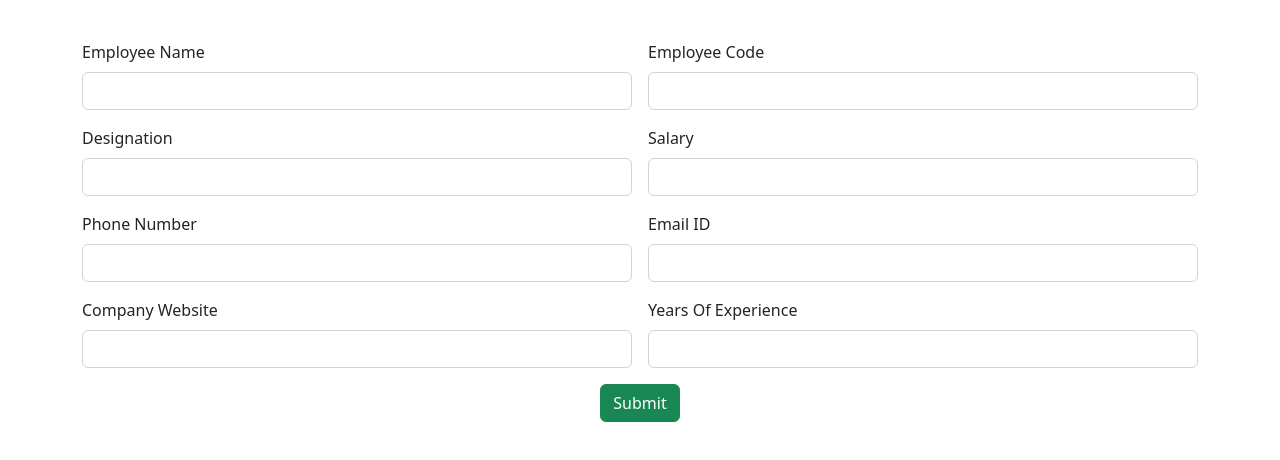
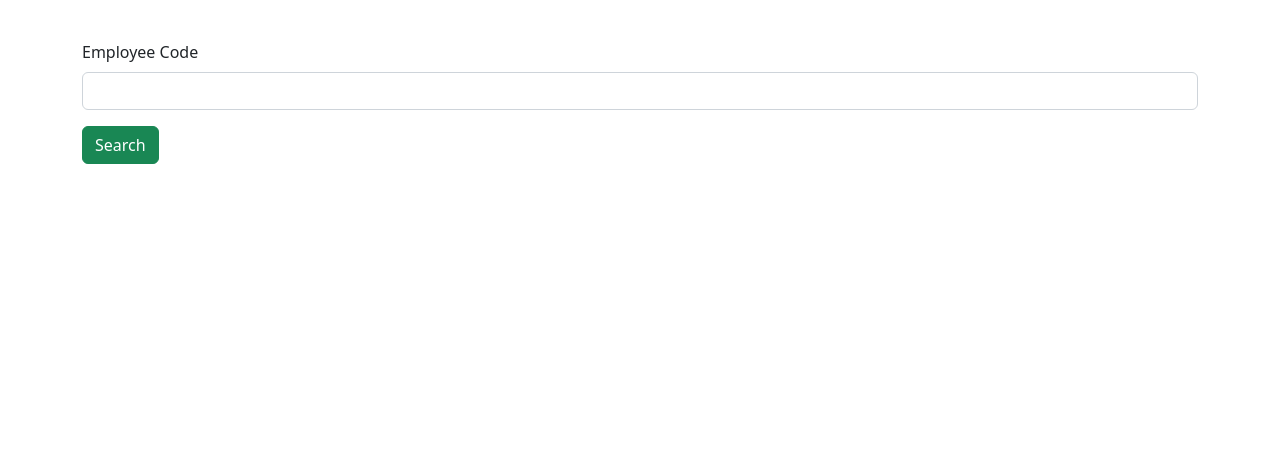
Before and after one commit to jeevaann1999/EmployeeApp-Angular, an Angular app: page / in a window 1280 px wide. Shown: the top 460 px of the page. Built offline with nearby package versions, Linux system fonts and the light colour scheme.

Commit message:
added search

```diff
--- a/src/app/app.component.html
+++ b/src/app/app.component.html
@@ -1,2 +1,2 @@
-<app-add-employee></app-add-employee>
+<app-search-employee></app-search-employee>
 <router-outlet></router-outlet>
--- a/src/app/app.module.ts
+++ b/src/app/app.module.ts
@@ -5,12 +5,14 @@
 import { AppComponent } from './app.component';
 import { AdminLoginComponent } from './admin-login/admin-login.component';
 import { AddEmployeeComponent } from './add-employee/add-employee.component';
+import { SearchEmployeeComponent } from './search-employee/search-employee.component';
 
 @NgModule({
   declarations: [
     AppComponent,
     AdminLoginComponent,
-    AddEmployeeComponent
+    AddEmployeeComponent,
+    SearchEmployeeComponent
   ],
   imports: [
     BrowserModule,
--- /dev/null
+++ b/src/app/search-employee/search-employee.component.html
@@ -0,0 +1,15 @@
+<div class="container">
+    <div class="row">
+        <div class="col col-12 col-sm-12 col-md-12 col-lg-12 col-xl-12 col-xxl-12">
+            <div class="row g-3 mt-4">
+                <div class="col col-12 col-sm-12 col-md-12 col-lg-12 col-xl-12 col-xxl-12">
+                    <label for="" class="form-label">Employee Code</label>
+                    <input type="text" class="form-control">
+                </div>
+                <div class="col col-12 col-sm-12 col-md-12 col-lg-12 col-xl-12 col-xxl-12">
+                    <button class="btn btn-success">Search</button>
+                </div>
+            </div>
+        </div>
+    </div>
+</div>
```
Also changed, not shown: src/app/search-employee/search-employee.component.ts (added, +10 -0 lines), src/app/search-employee/search-employee.component.css (added).
